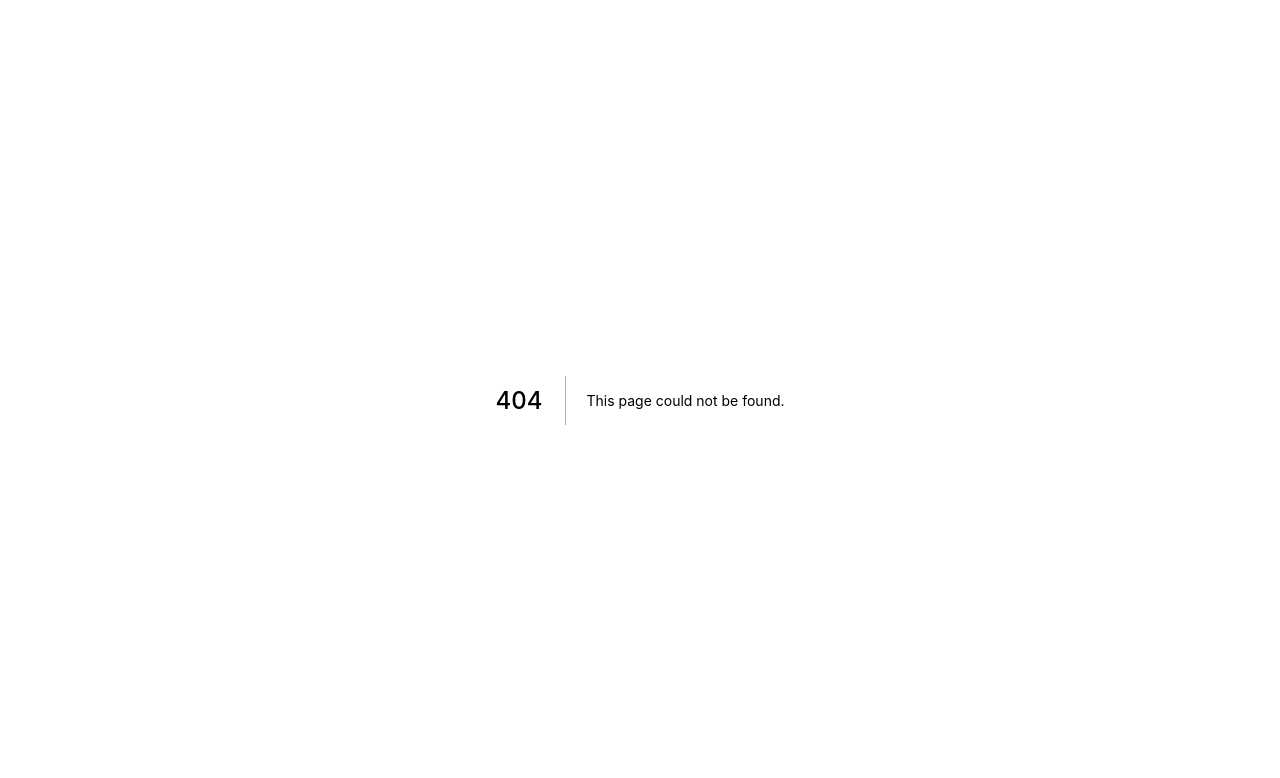
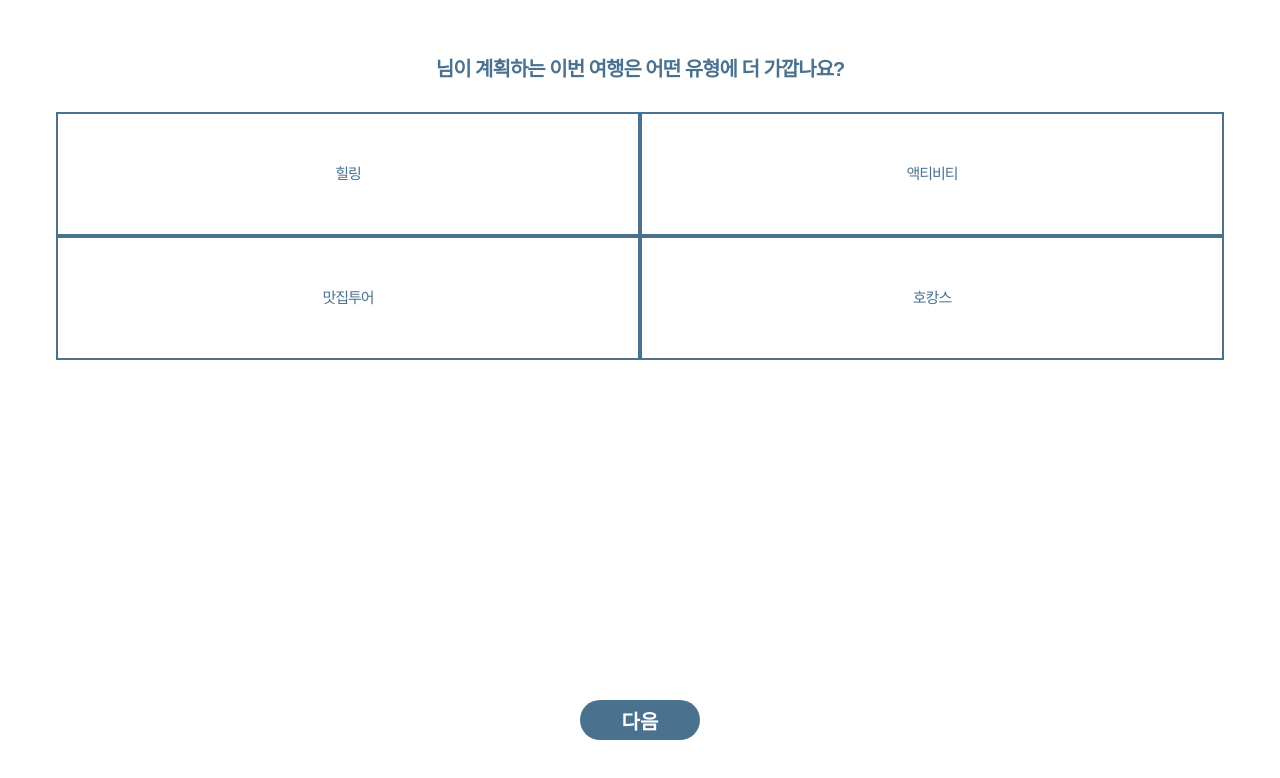
Before and after one commit to dev-cmkim/your-own-trip, a Next.js app: page /step2 in a window 1280 px wide. Before the commit this address had no page. Shown: the top 778 px of the page. Built offline with nearby package versions, Linux system fonts and the light colour scheme.

Commit message:
여행타입 선택 페이지 및 컴포넌트 구성

```diff
--- /dev/null
+++ b/compoment/selectBoxType.tsx
@@ -0,0 +1,60 @@
+import React, { useState } from "react"
+import { strings } from "../common/strings"
+import styled from "styled-components"
+import Link from "next/link"
+
+const Grid = styled.div`
+    display:grid;
+    grid-template-columns: 1fr 1fr;
+    padding: 16px;
+`
+const Item = styled.div`
+    padding: 10px;
+    text-align: center;
+    line-height: 100px;
+    border:2px solid #4a728f;
+    background-color : #fff;
+    color : #4a728f;
+    &.on {
+        background-color : #4a728f;
+        color : #fff;
+        transition: all ease 0.5s 0s;
+    }
+    &:hover{
+        background-color : #4a728f;
+        color : #fff;
+        transition: all ease 0.5s 0s;
+    }
+`
+const SelectBoxType = () => {
+    const values =  [
+        { id: 1, text: "힐링" },
+        { id: 2, text: "액티비티"},
+        { id: 3, text: "맛집투어"},
+        { id: 4, text: "호캉스"},
+      ];
+
+    const [activeId, setActiveId] = useState();
+
+    return(
+        <div>
+        <Grid>
+            {values.map((val) => (
+             <Item onClick={(e:any) => {
+                setActiveId(val.id)
+                localStorage.setItem('myType',JSON.stringify(val.text))
+                console.log(localStorage.getItem('myType'))
+             }}
+             className={`${activeId == val.id  && 'on'}`}>
+             {val.text}
+             </Item>
+            ))}
+        </Grid>
+        <Link href="/step3">
+            <button className="btn-start">{strings.button.next}</button>
+        </Link>
+        </div>
+    )
+}
+
+export default SelectBoxType
--- /dev/null
+++ b/pages/step2.tsx
@@ -0,0 +1,23 @@
+import React, { useEffect, useState } from 'react';
+import { strings } from '../common/strings';
+import SelectBoxType from '../compoment/selectBoxType';
+import { GlobalStyle } from '../styles/globalStyle';
+
+const step2 = () => {
+    const [userName, setUserName] = useState('')
+    useEffect(() => {
+        // Perform localStorage action
+        const userName = localStorage.getItem('userName')
+        setUserName(userName ? userName : '');
+    }, [])
+
+    return (
+        <main>
+            <GlobalStyle />
+            <h1 className="title-text2"> {userName} {strings.question.type} </h1>
+            <SelectBoxType />
+        </main>
+    );
+}
+
+export default step2;
```
